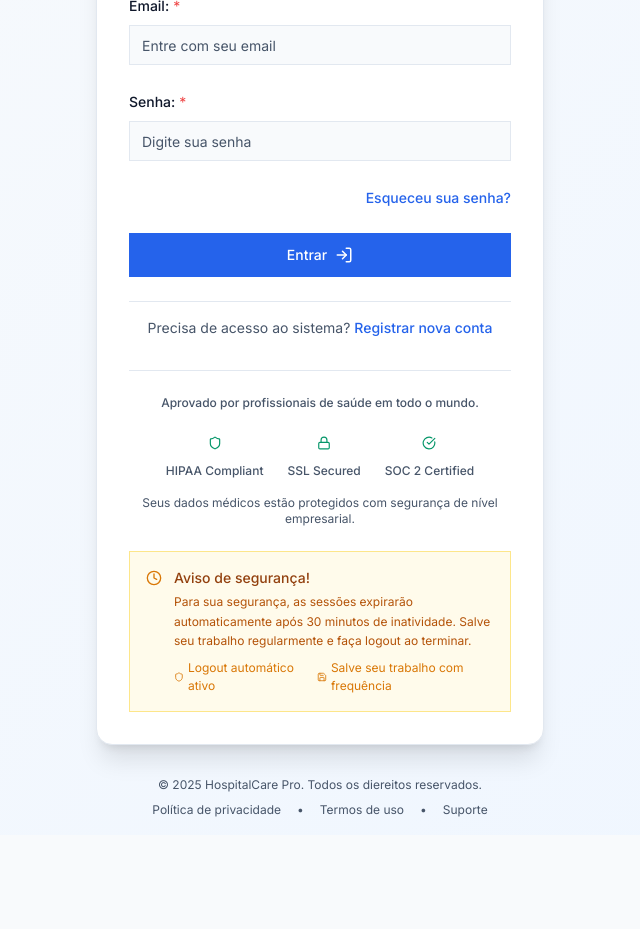
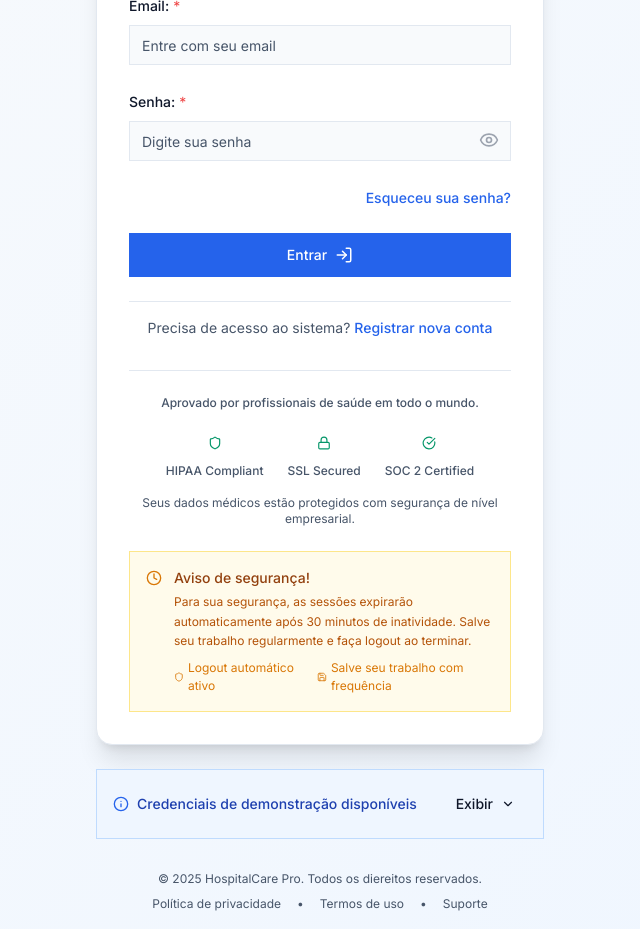
Before and after one commit to MatheusHMMachado/GestaoHospitalar_Front, a React (Vite) app: page / in a window 1280 px wide. Shown: the part 360-1289 px from the top of the page, without its empty margins (320-960 px from the left). Before the commit the page ends 1195 px from the top, so only its background shows below. Built offline with nearby package versions, Linux system fonts and the light colour scheme.

Commit message:
Adicionando Mock de credenciais, e toggle password

```diff
--- a/src/pages/login/components/LoginForm.jsx
+++ b/src/pages/login/components/LoginForm.jsx
@@ -9,10 +9,12 @@ const API_TOKEN = import.meta.env.VITE_API_TOKEN; // O mesmo do Backend
 
 const LoginForm = () => {
   const navigate = useNavigate();
+  const location = useLocation();
   const [formData, setFormData] = useState({
     email: '',
     password: ''
   });
+  const [showPassword, setShowPassword] = useState(false);
   const [errors, setErrors] = useState({});
   const [isLoading, setIsLoading] = useState(false);
 
@@ -27,8 +29,6 @@ const LoginForm = () => {
 
     if (!formData?.password) {
       newErrors.password = 'Senha é obrigatória';
-    } else if (formData?.password?.length < 6) {
-      newErrors.password = 'A senha deve ter pelo menos 8 caracteres';
     }
 
     setErrors(newErrors);
@@ -89,10 +89,17 @@ const LoginForm = () => {
         const origin = location.state?.from?.pathname || '/dashboard';
         navigate(origin);
       } else {
-        // Erro: Tenta ler a mensagem de texto enviada pelo Backend (ex: "Senha inválida")
-        const errorMessage = await response.text();
+        // Lê como JSON primeiro
+        let errorMessage = 'Falha ao realizar login.';
+        try {
+            const errorData = await response.json();
+            errorMessage = errorData.message || errorMessage;
+        } catch (e) {
+            errorMessage = await response.text();
+        }
+
         setErrors({
-          general: errorMessage || 'Falha ao realizar login. Verifique suas credenciais.'
+          general: errorMessage
         });
       }
 
@@ -125,9 +132,12 @@ const LoginForm = () => {
           disabled={isLoading}
         />
 
+       {/* Wrapper Relativo para posicionar o botão de olho */}
+        <div className="relative">
           <Input
             label="Senha:"
-          type="password"
+            // 2. Alterna o tipo do input baseado no estado
+            type={showPassword ? "text" : "password"}
             name="password"
             placeholder="Digite sua senha"
             value={formData.password}
@@ -135,7 +145,22 @@ const LoginForm = () => {
             error={errors.password}
             required
             disabled={isLoading}
+            // Adiciona padding na direita para o texto não ficar embaixo do ícone
+            className="pr-10"
           />
+
+          {/* 3. Botão de Toggle */}
+          <button
+            type="button"
+            onClick={() => setShowPassword(!showPassword)}
+            className="absolute right-3 top-[41px] text-gray-400 hover:text-gray-600 focus:outline-none transition-colors"
+          >
+            <Icon
+              name={showPassword ? "EyeOff" : "Eye"}
+              size={20}
+            />
+          </button>
+        </div>
 
         {errors.general && (
           <div className="flex items-center space-x-2 p-3 bg-red-50 border border-red-200 rounded-lg">
--- a/src/pages/login/components/MockCredentialsHelper.jsx
+++ b/src/pages/login/components/MockCredentialsHelper.jsx
@@ -8,27 +8,9 @@ const MockCredentialsHelper = () => {
   const mockUsers = [
     {
       role: 'Administrator',
-      email: 'admin@hospitalcare.com',
+      email: 'dana@hospitalcare.com',
       password: 'admin123',
-      description: 'Full system access and management'
-    },
-    {
-      role: 'Doctor',
-      email: 'doctor@hospitalcare.com',
-      password: 'doctor123',
-      description: 'Patient records and medical data'
-    },
-    {
-      role: 'Nurse',
-      email: 'nurse@hospitalcare.com',
-      password: 'nurse123',
-      description: 'Patient care and monitoring'
-    },
-    {
-      role: 'Receptionist',
-      email: 'reception@hospitalcare.com',
-      password: 'reception123',
-      description: 'Appointments and front desk'
+      description: 'Acesso e gerenciamento completos do sistema'
     }
   ];
 
@@ -42,7 +24,7 @@ const MockCredentialsHelper = () => {
         <div className="flex items-center space-x-2">
           <Icon name="Info" size={16} className="text-blue-600" />
           <span className="text-sm font-medium text-blue-800">
-            Demo Credentials Available
+            Credenciais de demonstração disponíveis
           </span>
         </div>
         <Button
@@ -52,14 +34,13 @@ const MockCredentialsHelper = () => {
           iconName={isExpanded ? 'ChevronUp' : 'ChevronDown'}
           iconPosition="right"
         >
-          {isExpanded ? 'Hide' : 'Show'}
+          {isExpanded ? 'Ocultar' : 'Exibir'}
         </Button>
       </div>
       {isExpanded && (
         <div className="mt-4 space-y-3">
           <p className="text-xs text-blue-700 mb-3">
-            Use these test credentials to explore different user roles:
-          </p>
+          Use estas credenciais de teste para explorar diferentes funções de usuário:          </p>
 
           {mockUsers?.map((user, index) => (
             <div
@@ -77,7 +58,7 @@ const MockCredentialsHelper = () => {
                 </div>
                 <p className="text-xs text-blue-600">{user?.description}</p>
                 <p className="text-xs text-muted-foreground mt-1">
-                  Password: <code className="bg-slate-100 px-1 rounded">{user?.password}</code>
+                  Senha: <code className="bg-slate-100 px-1 rounded">{user?.password}</code>
                 </p>
               </div>
 
@@ -94,7 +75,7 @@ const MockCredentialsHelper = () => {
 
           <div className="mt-3 p-2 bg-amber-50 border border-amber-200 rounded text-xs text-amber-700">
             <Icon name="AlertTriangle" size={12} className="inline mr-1" />
-            These are demo credentials for testing purposes only.
+            Estas são credenciais de demonstração apenas para fins de teste.
           </div>
         </div>
       )}
--- a/src/pages/login/index.jsx
+++ b/src/pages/login/index.jsx
@@ -4,6 +4,7 @@ import WelcomeHeader from './components/WelcomeHeader';
 import LoginForm from './components/LoginForm';
 import TrustSignals from './components/TrustSignals.jsx';
 import SessionWarning from './components/SessionWarning';
+import MockCredentialsHelper from './components/MockCredentialsHelper.jsx';
 
 const LoginPage = () => {
   return (
@@ -21,6 +22,8 @@ const LoginPage = () => {
             <TrustSignals />
             <SessionWarning />
           </div>
+
+          <MockCredentialsHelper />
 
           {/* Footer */}
           <div className="mt-8 text-center">
```
Also changed, not shown: 1 other file (tests, documents, lock files or other folders). Lines whose indentation alone changed are shown as unchanged.
